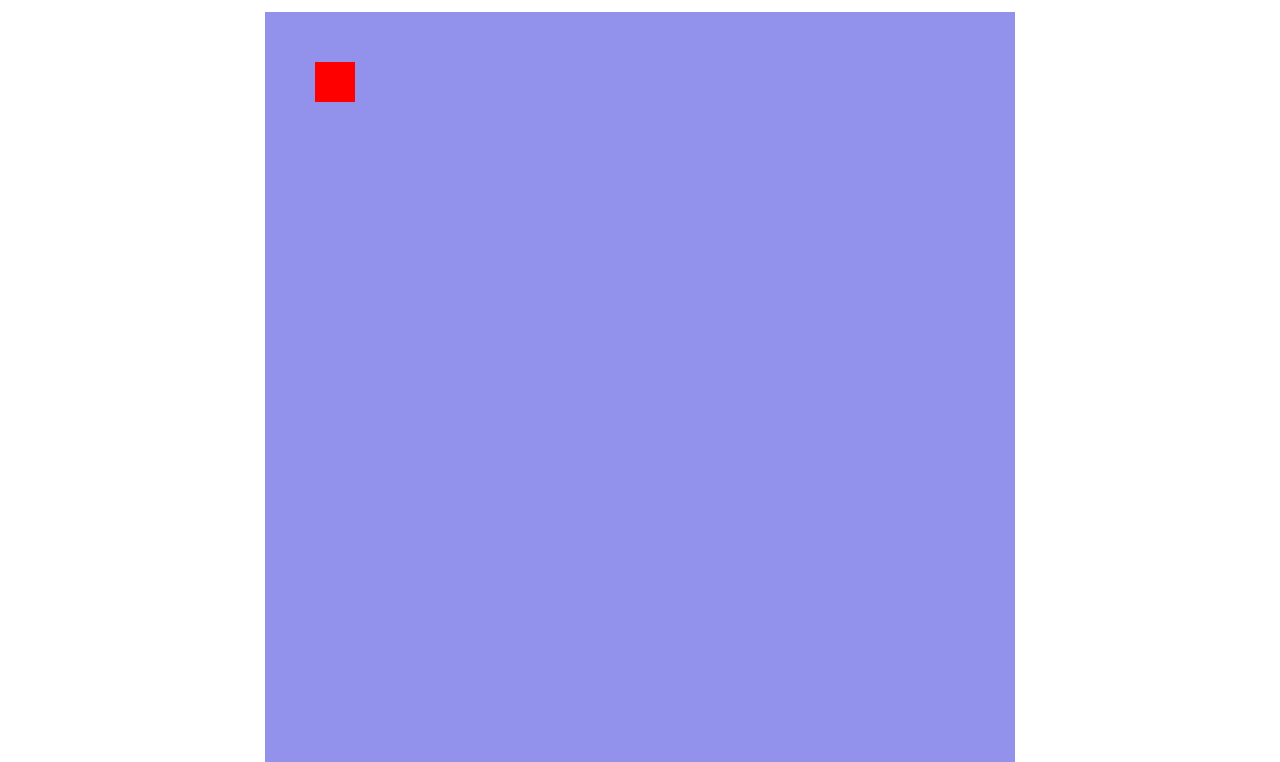
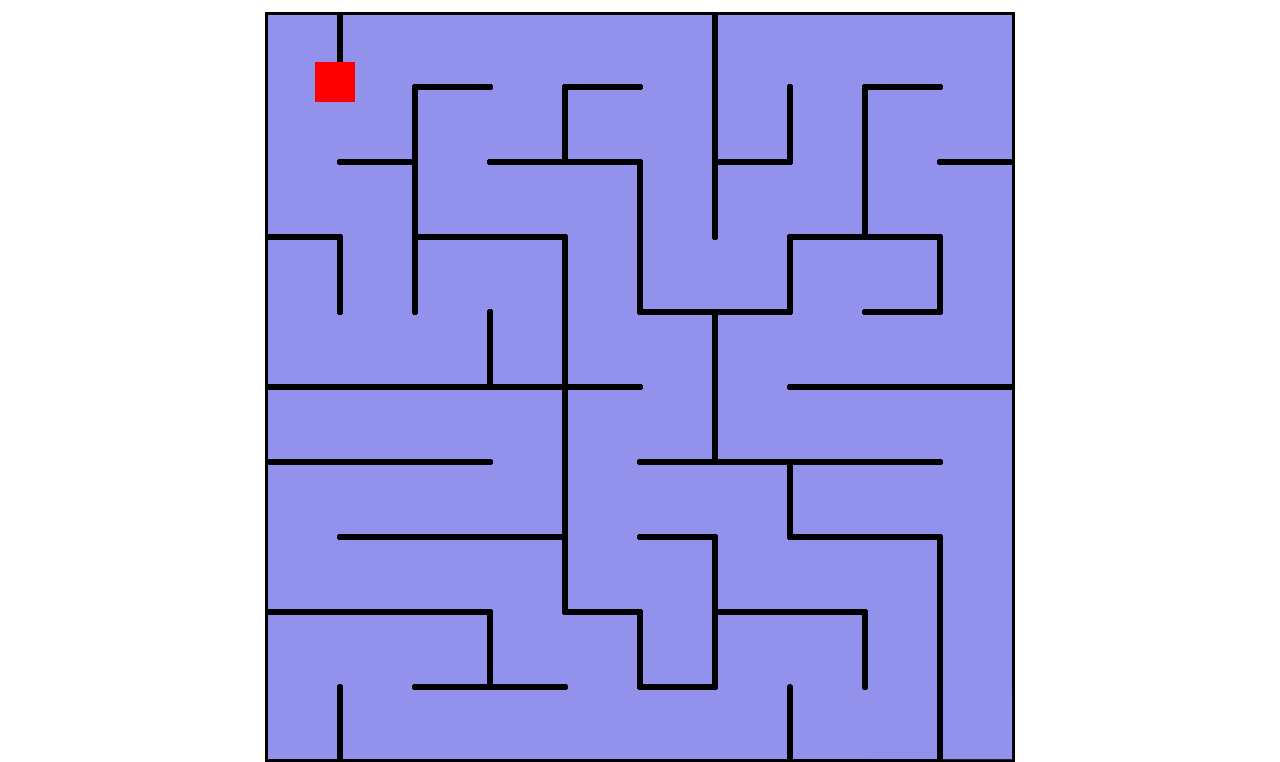
Before and after one commit to alissacrane123/Maze, a website: page index.html in a window 1280 px wide. Shown: the part 93-855 px from the top of the page. Drawn offline with Linux system fonts and the light colour scheme.

Commit message:
translate maze drawing to img

```diff
--- a/src/bundle.js
+++ b/src/bundle.js
@@ -101,8 +101,19 @@ class Game {
   constructor(n, canvas, ctx) {
     this.obj = new MovingObject({ pos: [50, 50], vel: [10, 10], width: 40, height: 40, color: "#f00" });
     const obj = this.obj;
-    this.view = new GameView(canvas, ctx, obj, n);
-    this.maze = new Maze(n)
+
+    const width = canvas.width;
+    const height = canvas.height;
+
+    this.maze = new Maze(n);
+    this.maze.drawMaze(ctx, n, width, height);
+
+    this.ctx = ctx;
+    this.canvas = canvas;
+    this.n = n;
+
+    const mazeImage = this.toImage();
+    this.view = new GameView(canvas, ctx, obj, mazeImage);
   }
 
   start() {
@@ -111,8 +122,15 @@ class Game {
     view.start();
   }
 
+  toImage() {
+    const canvas = this.canvas;
+    const data = canvas.toDataURL();
+    const img = document.createElement("img");
+    img.src = data;
+    return img;
+  }
+
 }
-
 
 
 module.exports = Game;
@@ -170,11 +188,12 @@ module.exports = Game;
 // const Maze = require("./maze");
 
 class GameView {
-  constructor(canvas, ctx, obj) {
+  constructor(canvas, ctx, obj, mazeImage) {
     this.canvas = canvas;
     this.ctx = ctx;
     this.obj = obj;
-    // this.maze = new Maze(n);
+    this.mazeImage = mazeImage;
+
   }
 
   start() {
@@ -198,18 +217,22 @@ class GameView {
     const height = canvas.height;
 
     ctx.clearRect(0, 0, width, height);
-    // const maze = this.maze;
-    // const n = maze.n;
-    // maze.drawMaze(ctx, n, width, height);
+    this.drawBackground();
+
   }
 
   updateView() {
     this.clear();
-    // this.obj.pos[0] += 1;
-    // const maze = this.maze;
+
     const ctx = this.ctx;
     this.obj.draw(ctx);
   }
+
+  drawBackground() {
+
+    this.ctx.drawImage(this.mazeImage, 0, 0);
+  }
+
 }
 
 
@@ -277,7 +300,7 @@ const GameView = __webpack_require__(/*! ./game_view */ "./src/game_view.js");
 const Game = __webpack_require__(/*! ./game */ "./src/game.js");
 
 document.addEventListener("DOMContentLoaded", () => {
-  let n = 15;
+  let n = 10;
   let w = 750;
   let h = 750;
   const canvas = document.getElementById("maze");
@@ -291,6 +314,7 @@ document.addEventListener("DOMContentLoaded", () => {
   game = new Game(n, canvas, ctx);
   // view.start();
   game.start();
+  // game.toImage();
 })
 
 /***/ }),
--- a/src/index.js
+++ b/src/index.js
@@ -5,7 +5,7 @@ const GameView = require("./game_view");
 const Game = require("./game");
 
 document.addEventListener("DOMContentLoaded", () => {
-  let n = 15;
+  let n = 10;
   let w = 750;
   let h = 750;
   const canvas = document.getElementById("maze");
@@ -19,4 +19,5 @@ document.addEventListener("DOMContentLoaded", () => {
   game = new Game(n, canvas, ctx);
   // view.start();
   game.start();
+  // game.toImage();
 })
```
Also changed, not shown: index.html (+1 -0 lines), src/game.js (+21 -3 lines), src/game_view.js (+12 -7 lines), 1 other file.
